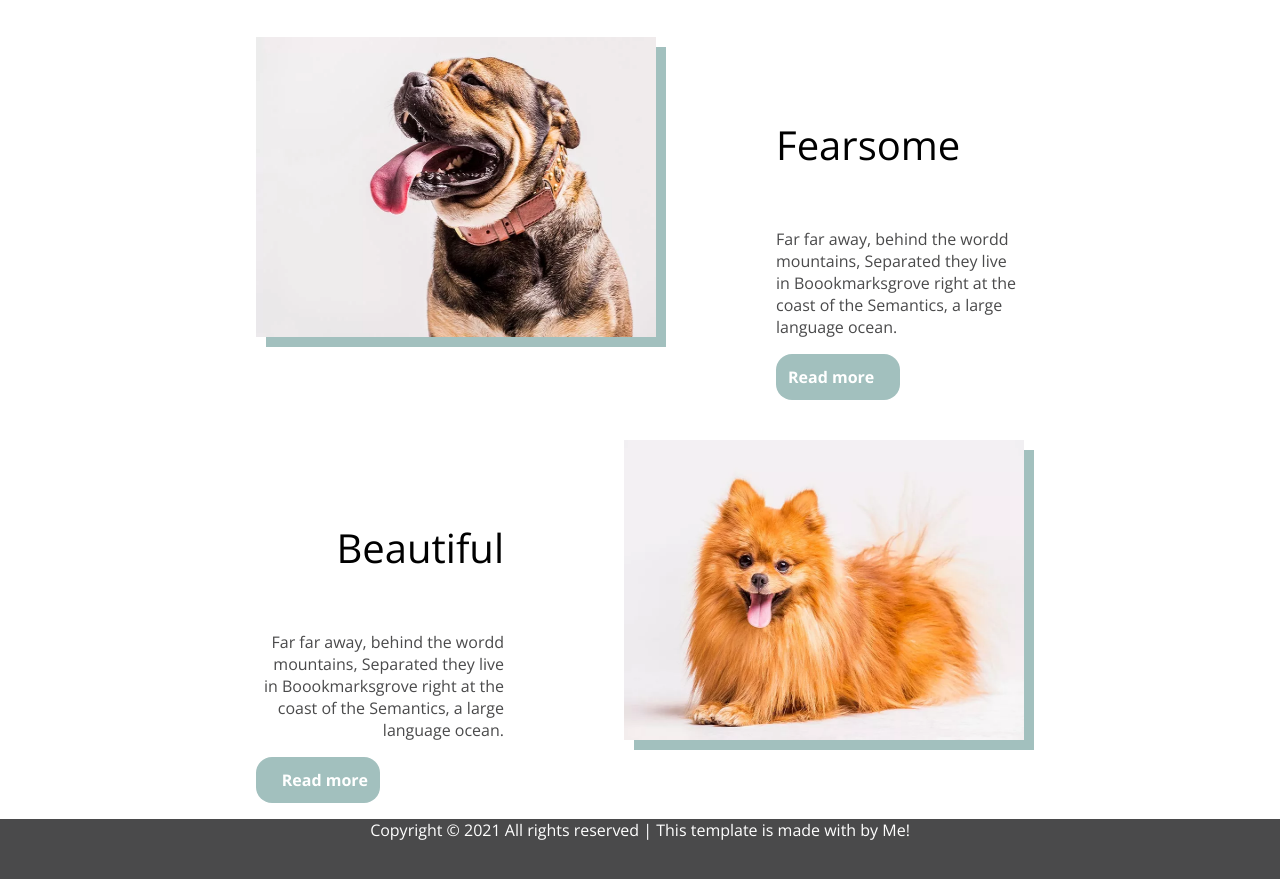
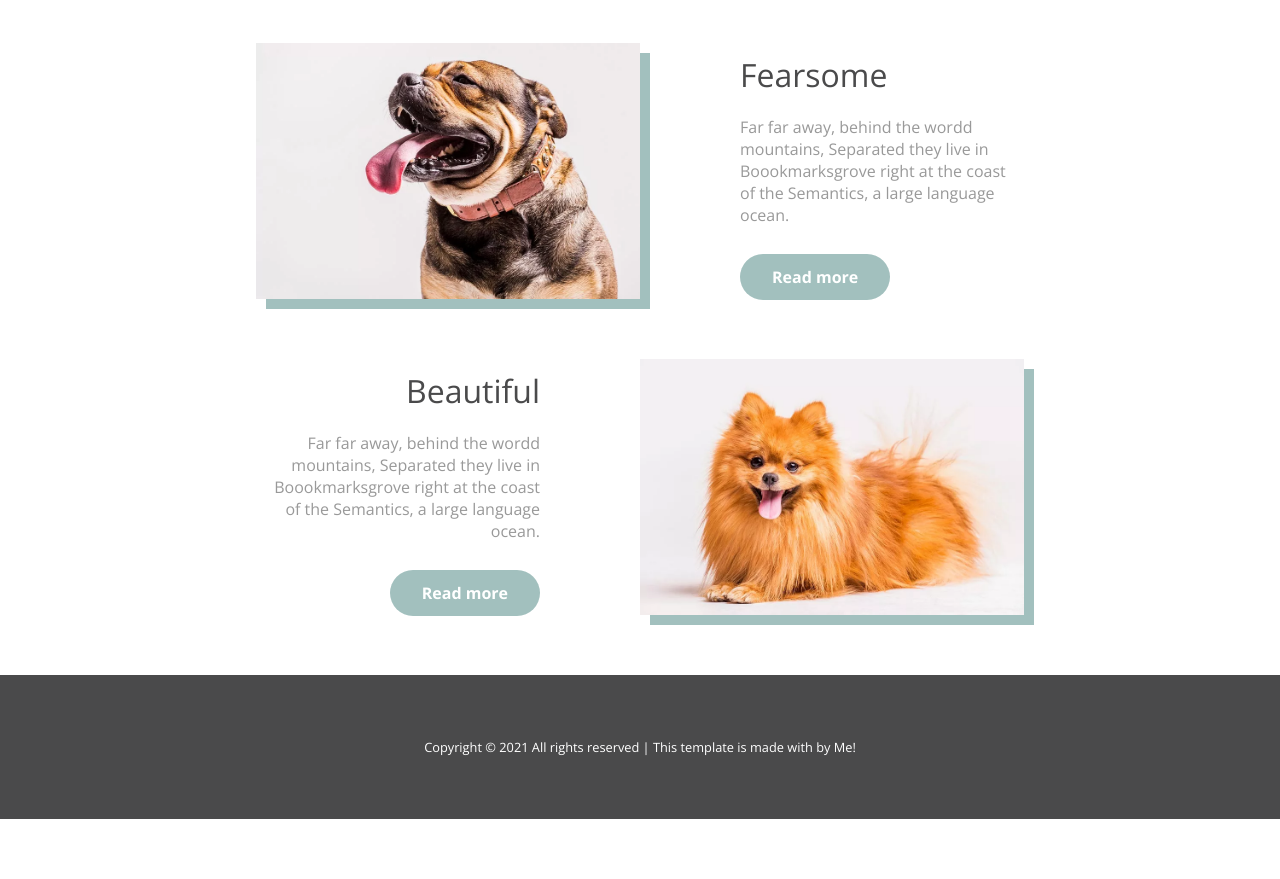
Before and after one commit to bertrandclech/Mydogger, a plain HTML site: page index.html in a window 1280 px wide. Shown: the part 1063-1942 px from the top of the page. After the commit the page ends 1882 px from the top, so only its background shows below. Drawn offline with nearby package versions, Linux system fonts and the light colour scheme.

Commit message:
Juste un pb avec les images suite correction

```diff
--- a/css/style.css
+++ b/css/style.css
@@ -122,110 +122,74 @@ header section div {
 }
 */
 
-main section .mainWelcome h2 {
-    font-weight: 700;
-    font-style: bold;
-    font-size: 2.5rem;
-    margin-top: 400px;
-}
-
-main section div {
-    width: 60%;
-    margin: auto;
-    padding: 40px 0 0 0;
-}
-
-main section div img {
-    box-shadow: 10px 10px  #a2c0be;
-    width: 400px;
-}
-
-main section div h3 {
-    font-weight: 300;
-    font-style: normal;
-    font-size: 2.5rem;
-    color: black;
-}
-
-.cardLeftJustified {
-    display: flex;
-    flex-direction: column;
-    align-items: left;
-    padding: 40px 0 0 120px;
-    margin: auto;
-}
-
-.cardRightJustified {
-    display: flex;
-    flex-direction: column;
-    align-items: right;
-    text-align: right;
-    padding: 40px 120px 0 0;
-    margin:auto;
-}
-
 .mainWelcome {
     text-align: center;
-}
-
-.mainWelcome p {
-    margin: 0;
+    width: 30%;
+    margin: 60px auto;
 }
 
 .mainWelcome h2 {
     font-weight: 700;
     font-style: bold;
-    font-size: 2.5rem;
-    margin:0 40 0 0;
-
+    font-size: 2rem;
 }
 
+.mainWelcome p {
+    color: #999999;
+    font-weight: 300;
+    margin:0;
+}
 
-main section div a {
+.card {
+    display: flex;
+    justify-content: space-between;
+    align-items: center;
+    gap: 100px;
+    width: 60%;
+    text-align: right;
+    margin: auto auto 60px auto;
+}
+
+.card:nth-child(even){
+    text-align: left;
+}
+
+.card .cardContent h3 {
+    margin: 0;
+    font-size:2rem;
+    font-weight: 300;
+}
+
+.card .cardContent p {
+    margin: 20px 0 40px 0;
+    color: #999999;
+}
+
+.card .cardContent a {
     border:none;
     background-color:#a2c0be;
     text-decoration: none; /* supprime le soulignement */
     color: white;
     width:100px;
-    padding:12px;
+    padding:12px 32px;
     font-weight: bold;
-    border-radius: 16px;
+    border-radius: 50px;
     font-size: 1rem;
- /*   margin:auto;
-    display:block; */
 }
 
-main section div {
-    display:flex;
-    flex-direction: row;
-    justify-content: space-between;
- /*   padding: 35px; */
-    width: 60%;
-}
-
-main section div img {
-    height: 300px;
+.picture {
+    width: 50%;
+    box-shadow: 10px 10px  #a2c0be;
  /*   padding: 40px 0 0 0; */
  /*   width: 40%; */
 }
 
-main section div div {
-    display:flex;
-    flex-direction: column;
- /*   justify-content: space-between; */
-    width: 40%;
-    margin: auto;
-}
-
 footer {
- /*   display: inline-block;
-    vertical-align: middle; */
     background-color: #4a4a4b;
     text-align: center;
     color: #ffffff;
-    height: 200px;
-    margin:auto;
-    width: 100%;
+    font-size: 0.8rem;
+    padding: 50px 0;
  /*   display:block; */
 
 }
--- a/index.html
+++ b/index.html
@@ -48,29 +48,29 @@
             <p>Vokalia and Consonantia, there live the blind texts.</p>
         </section>
         <section>
-            <div>
-                <div class="cardRightJustified">
+            <div class="card">
+                <div class="cardContent">
                     <h3>Love & Care</h3>
                     <p>Far far away, behind the wordd mountains, Separated they live in Boookmarksgrove right at the coast of the Semantics, a large language ocean.</p>
                     <a href="#">Read more</a>
                 </div>
-                <img src="images/3.jpg.webp" alt="Picture of a dog with a vet">
+                <img src="images/3.jpg.webp" alt="Picture of a dog with a vet" class="picture">
             </div>
-            <div>
-                <img src="images/1.jpg.webp" alt="Picture of a dog">
-                <div class="cardLeftJustified">
+            <div class=card>
+                <img src="images/1.jpg.webp" alt="Picture of a dog" class="picture">
+                <div class="cardContent">
                     <h3>Fearsome</h3>
                     <p>Far far away, behind the wordd mountains, Separated they live in Boookmarksgrove right at the coast of the Semantics, a large language ocean.</p>
                     <a href="#">Read more</a>
                 </div>
             </div>
-            <div>
-                <div class="cardRightJustified">
+            <div class="card">
+                <div class="cardContent">
                     <h3>Beautiful</h3>
                     <p>Far far away, behind the wordd mountains, Separated they live in Boookmarksgrove right at the coast of the Semantics, a large language ocean.</p>
                     <a href="#">Read more</a>
                 </div>
-                <img src="images/2.jpg.webp" alt="Picture of a dog">
+                <img src="images/2.jpg.webp" alt="Picture of a kid dog" class="picture">
             </div>
         </section>
     </main>
```
